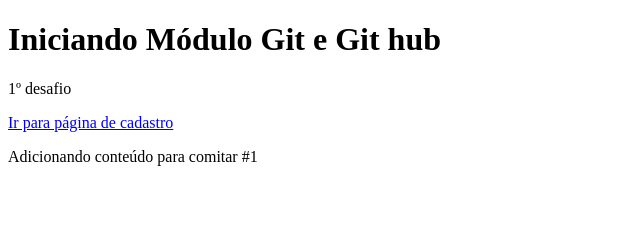
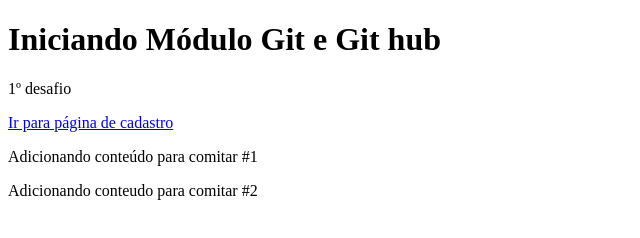
Before and after one commit to Lucimararocha872/1desafiogit, a plain HTML site: page index.html in a window 1280 px wide. Shown: the whole page, without its empty margins (0-640 px from the left). Drawn offline with Linux system fonts and the light colour scheme.

```diff
--- a/index.html
+++ b/index.html
@@ -15,6 +15,7 @@
     <a href="cadastro.html"> Ir para página de cadastro</a>
 
     <p>Adicionando conteúdo para comitar #1</p>
+    <p>Adicionando conteudo para comitar #2</p>
 
 </body>
 </html>
```
